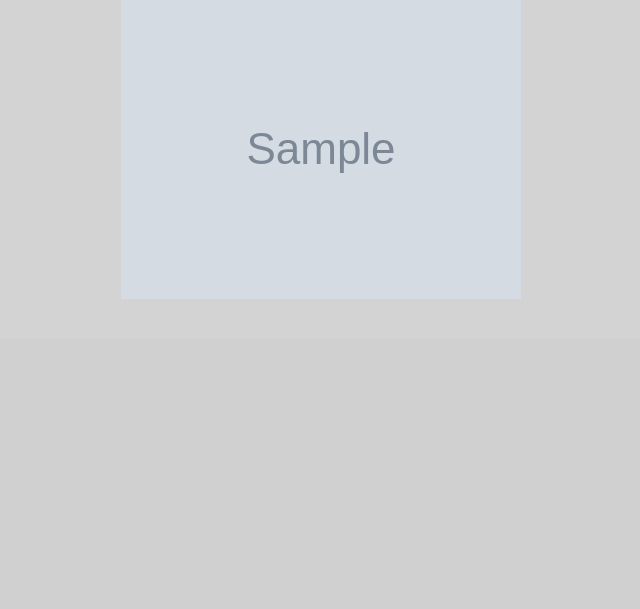
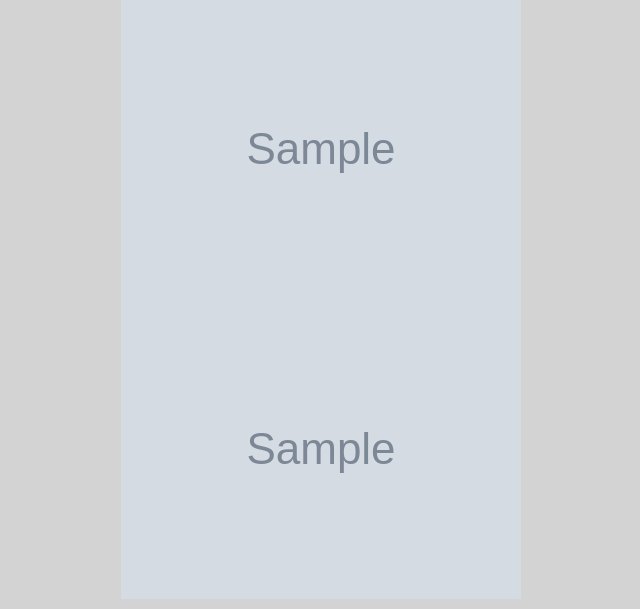
Before and after one commit to lukaszkapciak/Django_Users, a Django app: page /books/ in a window 1280 px wide. Shown: the part 461-1070 px from the top of the page, without its empty margins (249-889 px from the left). Before the commit the page ends 760 px from the top, so only its background shows below. Run offline with Django 3.2, Linux system fonts and the light colour scheme; a user stored in the database is signed in; tables that the repository leaves empty hold one stand-in row (values such as "Sample post"); grey boxes marked "Sample" are stand-in pictures; some libraries are stand-ins or nearby versions.

Commit message:
book.cover.url workin :O

```diff
--- a/app1/templates/home.html
+++ b/app1/templates/home.html
@@ -11,7 +11,8 @@
                     {{ book.title }} - {{ book.author.last_name }}, {{ book.author.first_name }}<br/>
                     {% if book.cover %}
                         <img src="/media/{{ book.cover }}" class="img-responsive"/>
-                        <img src="{{ MEDIA_URL }}{{ book.cover }}" class="img-responsive"/>
+                        <img src="{{ MEDIA_URL }}{{ book.cover }}" class="img-responsive"/>{#additionnal lane in context_processors#}
+                        <img src="{{ book.cover.url }}" class="img-responsive"/>
                     {% endif %}
                 </p>
             {% endfor %}
```
